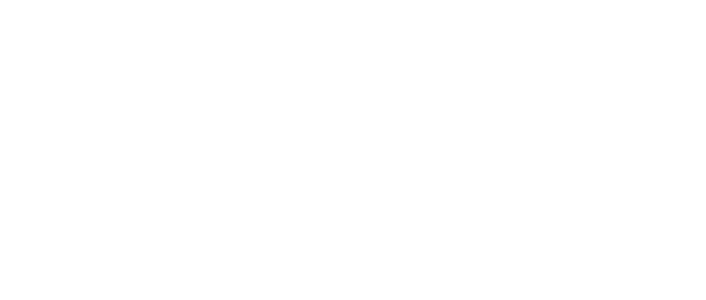
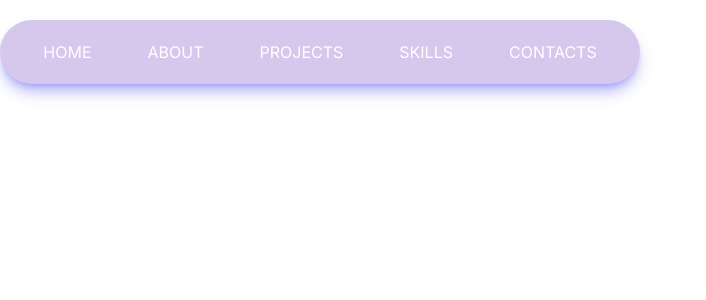
Before and after one commit to Shahoriarratul/PortFolio, a Next.js app: page /Header in a window 1280 px wide. Shown: the top 300 px of the page, without its empty margins (0-706 px from the left). Built offline with nearby package versions, Linux system fonts and the light colour scheme; a web font is replaced by a local one.

Commit message:
update page.tsx

```diff
--- a/app/Header/page.tsx
+++ b/app/Header/page.tsx
@@ -18,7 +18,7 @@
   const [isOpen, setIsOpen] = useState(false);
   return (
     <>
-      <div className=" fixed z-50 mt-5 hidden h-16 w-[50vw]  flex-row items-stretch justify-center rounded-full bg-violet-800/25 bg-opacity-45 p-5 text-white  shadow-lg shadow-indigo-500/50 transition duration-500 ease-in-out hover:bg-opacity-60 sm:flex xl:contents ">
+      <div className="fixed z-50 mt-5 hidden h-16 w-[50vw]  flex-row items-stretch justify-center rounded-full bg-violet-800/25 bg-opacity-45 p-5 text-white  shadow-lg shadow-indigo-500/50 transition duration-500 ease-in-out hover:bg-opacity-60 sm:visible sm:flex ">
         <ul className="flex flex-row items-center justify-center gap-6 ">
           <Link href="#home" className={navStyle}>
             HOME
@@ -40,7 +40,7 @@
 
       <button
         onClick={() => setIsOpen(true)}
-        className={` ${!isOpen ? "content" : "hidden"} fixed right-3 top-3 z-50 flex h-12 w-12 items-center justify-center rounded-full bg-violet-800/30 bg-opacity-45 p-2 xl:hidden`}
+        className={` ${!isOpen ? "content" : "hidden"} xl fixed right-3 top-3 z-50 flex h-12 w-12 items-center justify-center rounded-full bg-violet-800/30 bg-opacity-45 p-2 lg:hidden`}
       >
         <HiOutlineMenu className=" h-10 w-10" />
       </button>
```
